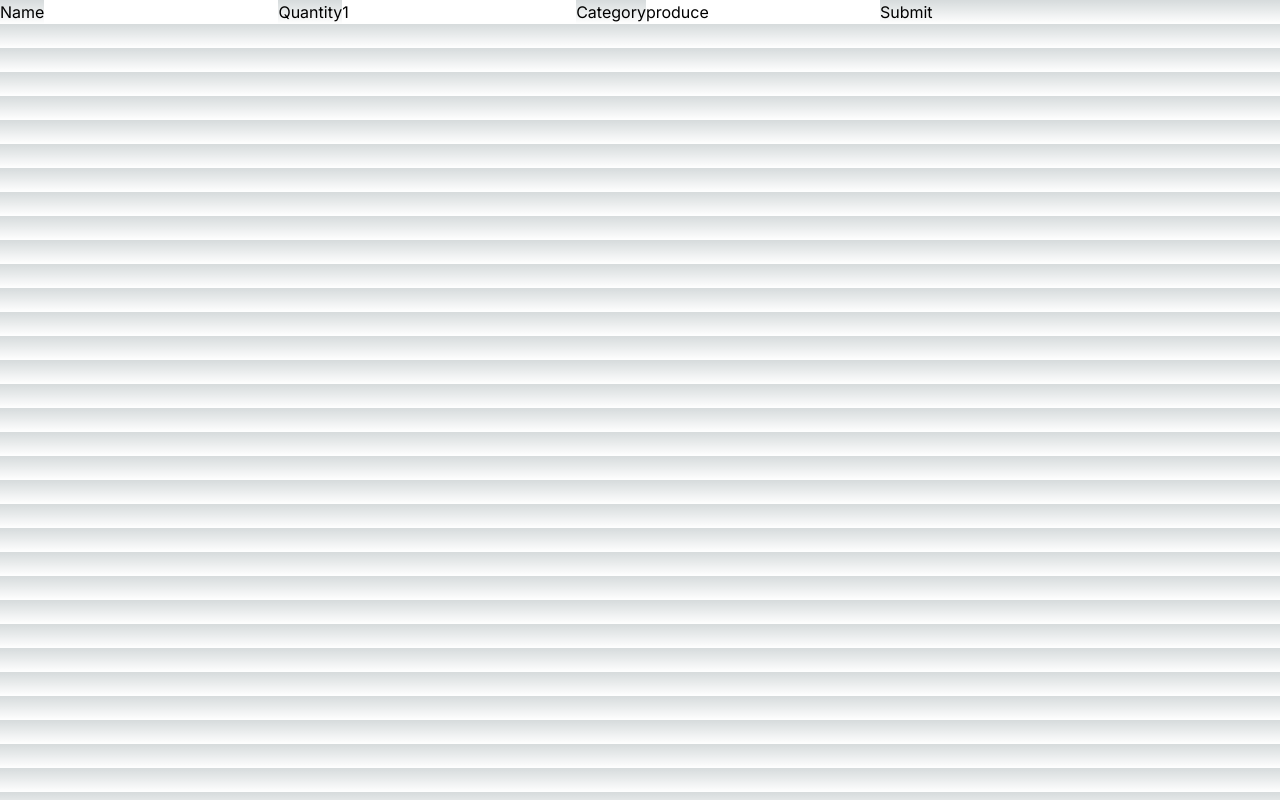
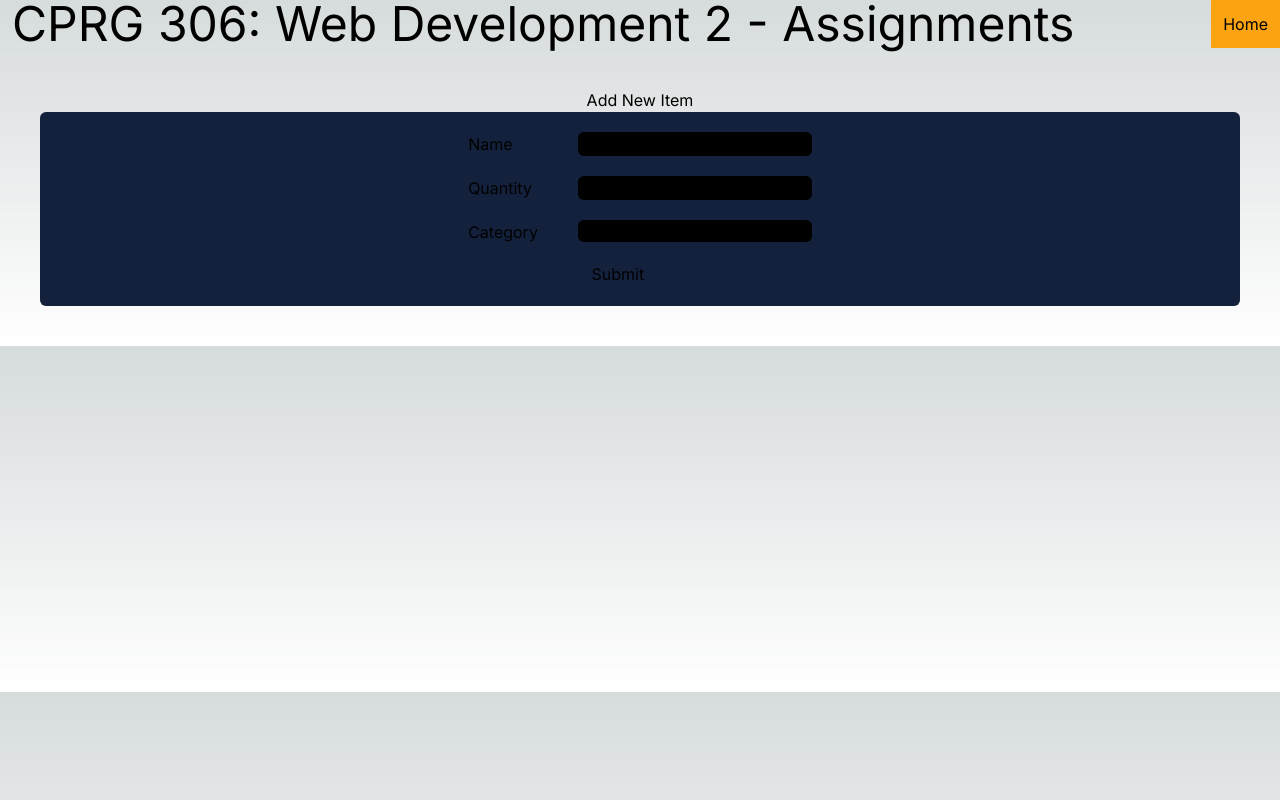
Before and after one commit to izaizaiza/cprg306-assignments, a Next.js app: page /week4 in a window 1280 px wide. Built offline with nearby package versions, Linux system fonts and the light colour scheme.

Commit message:
added styling and navbar

```diff
--- a/app/week4/new-item.js
+++ b/app/week4/new-item.js
@@ -3,6 +3,7 @@
 "use client";
 
 import { useState } from "react";
+
 
 export default function NewItem(){
 
@@ -13,39 +14,86 @@ export default function NewItem(){
 
     const handleSubmit = (event) => {
         event.preventDefault();
-        //console.log("form submitted");
-        console.log(name);
-        console.log(quantity);
-        console.log(category);
 
+        const item = {name, quantity, category };
+        console.log(item);
+
+        alert(`You are submitting name:${name}, quantity:${quantity}, and quantity:${category}.`);
+
+        // reset state of variables
+        setName("");
+        setQuantity(1);
+        setCategory("produce");
 
     }
 
     return(
-        <form onSubmit={handleSubmit}>
+        <main>
+
+            <div className="m-10">
+                <h2 className="text-center">Add New Item</h2>
+                <form onSubmit={handleSubmit}
+                    className = "flex flex-row justify-center  rounded-md bg-custom-slate">
+
+                    <div className="flex flex-col m-5 space-y-5">
                         <label htmlFor="name">Name</label>
+                        <label htmlFor="quantity">Quantity</label>
+                        <label htmlFor="category">Category</label>
+
+                    </div>
+
+                    <div className="flex flex-col m-5 space-y-5">
                         <input
                             id="name"
-                type="text"
-                value={name}
-                onChange={(event) => setName(event.target.value)}
+                            type = "text"
+                            value = {name}
+                            onChange = {(event) => setName(event.target.value)}
+                            className = "bg-black rounded-md text-custom-white"
                         />
-            <label htmlFor="quantity">Quantity</label>
+
                         <input
-                id="quantity"
-                type="text"
-                value={quantity}
-                onChange={(event) => setQuantity(event.target.value)}
+                            id = "quantity"
+                            type="number"
+                            min={1}
+                            max={99}
+                            value = {quantity}
+                            onChange = {(event) => setQuantity(event.target.value)}
+                            className = "bg-black rounded-md text-custom-white"
                         />
-            <label htmlFor="category">Category</label>
-            <input
-                id="category"
-                type="text"
-                value={category}
+
+                        <select
+                        id = "category"
+                        value = {category}
                         onChange={(event) => setCategory(event.target.value)}
-            />
-            <button type="submit">Submit</button>
+                        className = "bg-black rounded-md text-custom-white"
+                        >
+                            <option value="produce">Produce</option>
+                            <option value="dairy">Dairy</option>
+                            <option value="meat">Meat</option>
+                            <option value="bakery">Bakery</option>
+                            <option value="frozen foods">Frozen Foods</option>
+                            <option value="canned goods">Canned Goods</option>
+                            <option value="dry goods>">Dry Goods</option>
+                            <option value="beverages">Beverages</option>
+                            <option value="snacks">Snacks</option>
+                            <option value="household">Household</option>
+                            <option value="other">Other</option>
+                        </select>
+
+                        <submit
+                        type="submit"
+                        className = "bg-custom-slate hover:bg-custom-orange w-20 text-center rounded-md"
+                        >
+                            Submit</submit>
+
+                    </div>
+
                 </form>
+
+            </div>
+
+
+        </main>
     )
 
 
--- a/app/week4/page.js
+++ b/app/week4/page.js
@@ -1,12 +1,24 @@
 
 import NewItem from "./new-item"
 import React from "react"
+import Link from 'next/link'
 
 export default function Page() {
 
     return(
         <main>
 
+            <div className="flex flex-row">
+                <h1 className="flex flex-grow ml-3 text-5xl">
+                    CPRG 306: Web Development 2 - Assignments
+                </h1>
+
+                <nav className="flex flex-shrink bg-custom-orange p-3">
+                    <Link href="/" class="hover:text-custom-slate">Home</Link>
+                </nav>
+
+            </div>
+
             <NewItem></NewItem>
 
         </main>
```
Lines whose indentation alone changed are shown as unchanged.
